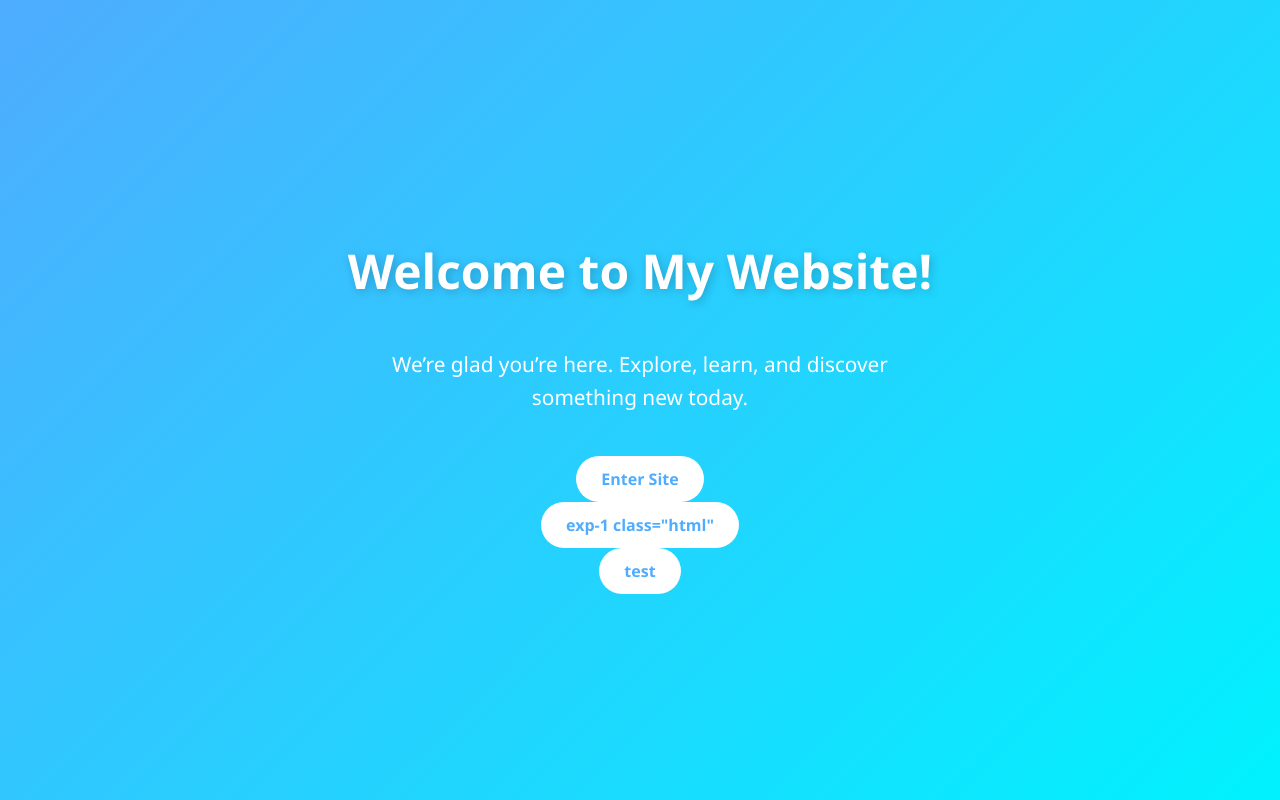
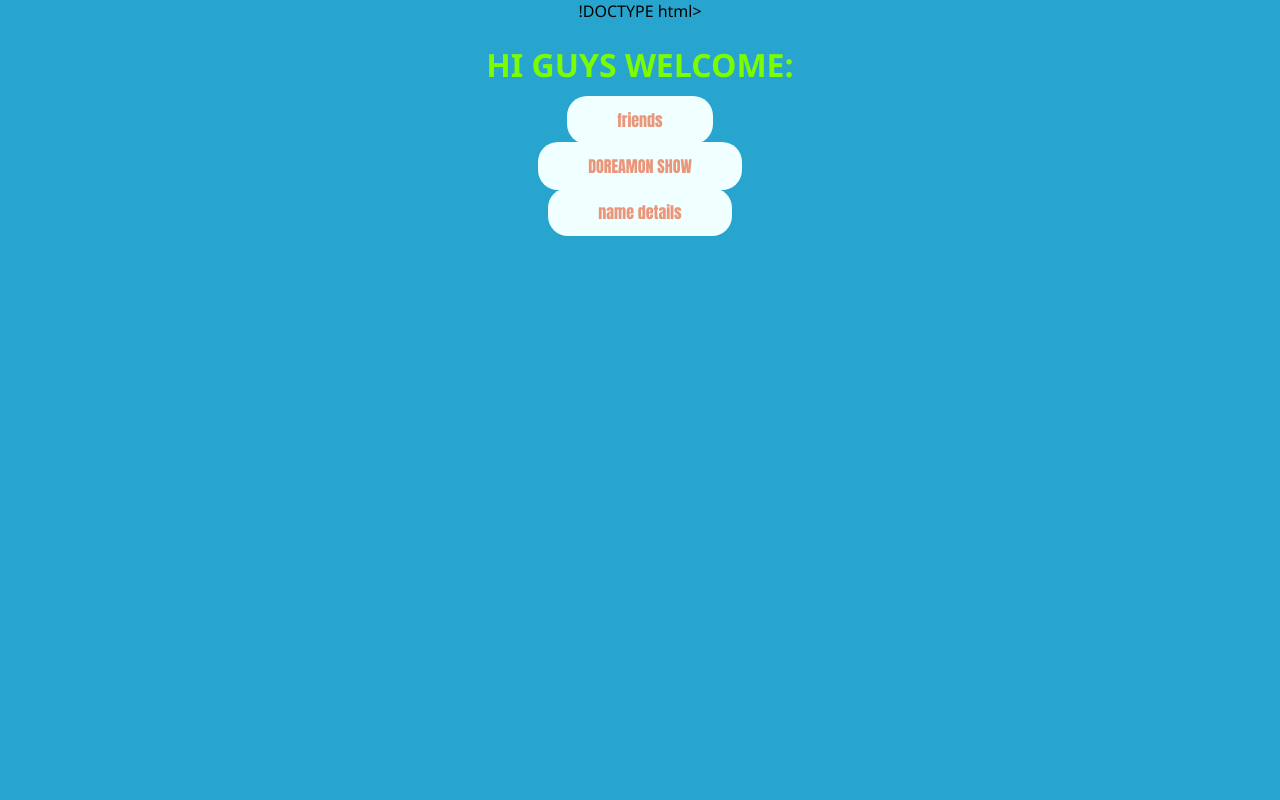
Before and after one commit to Harsha4577-sys/My-project1, a plain HTML site: page index.html in a window 1280 px wide. Drawn offline with Linux system fonts and the light colour scheme.

Commit message:
first commit

```diff
--- a/index.html
+++ b/index.html
@@ -1,60 +1,47 @@
-    <!DOCTYPE html>
+!DOCTYPE html>
 <html lang="en">
 <head>
-        <meta charset="UTF-8">
-        <meta name="viewport" content="width=device-width, initial-scale=1.0">
-        <title>Welcome</title>
+
+    <title>https://grace.com</title>
+</head>
 <style>
-            body {
+    body{
+        background-color: rgb(40, 165, 207);
+        align-items: center;
+        text-align: center;
         margin: 0;
-                padding: 0;
-                font-family: "Segoe UI", Tahoma, Geneva, Verdana, sans-serif;
-                background: linear-gradient(135deg, #4facfe, #00f2fe);
-                color: #fff;
-                height: 100vh;
-                display: flex;
-                justify-content: center;
-                align-items: center;
-                flex-direction: column;
-                text-align: center;
+        font-family:'Segoe UI', Tahoma, Geneva, Verdana, sans-serif ;
+
+    }
+    .apple{ background-color:azure;
+        border-radius: 20px;
+        text-decoration:none;
+        padding: 12px 50px;
+        color: darksalmon;
+        font-family:Impact, Haettenschweiler, 'Arial Narrow Bold', sans-serif;
+
+
+    }
+    .apple :active{
+        color: darksalmon;
     }
 
-            h1 {
-                font-size: 3em;
-                margin-bottom: 0.5em;
-                text-shadow: 2px 2px 10px rgba(0, 0, 0, 0.2);
+.apple:hover{
+    background-color: brown;
 }
 
-            p {
-                font-size: 1.3em;
-                max-width: 600px;
-                margin-bottom: 2em;
-                line-height: 1.6;
-            }
-
-            a.button {
-                background-color: #fff;
-                color: #4facfe;
-                text-decoration: none;
-                padding: 12px 25px;
-                border-radius: 25px;
-                font-weight: bold;
-                transition: all 0.3s ease;
-            }
-
-            a.button:hover {
-                background-color: #4facfe;
-                color: #fff;
-                box-shadow: 0 4px 15px rgba(0, 0, 0, 0.2);
+    .ball{
+        align-items: center;
     }
 </style>
-    </head>
 <body>
-        <h1>Welcome to My Website!</h1>
-        <p>We’re glad you’re here. Explore, learn, and discover something new today.</p>
-        <a href="home.html" class="button">Enter Site</a>
-        <a href ="Exp-1.html" class="button">exp-1 class="html"</a>
-        <a href ="Test2.html" class="button">test</a>
+    <div class="ball">
 
+    <h1 style="color:lawngreen;">HI GUYS WELCOME:</h1>
+    <p></p>
+ <a href="tabel demo.html" class="apple" target ="_blank">friends</a> <br> <br>
+  <a href="EVENTS.html"class= "apple" target="_blank"> DOREAMON SHOW</a><br> <br>
+  <a href="NAME DETAILS.html"class="apple" target="blank"> name details</a><br> <br><br>
+  </div>
 </body>
 </html>
```
Also changed, not shown: hi.html (added, +18 -0 lines), loginpage.html (added, +68 -0 lines), welcomepage.html (+7 -2 lines). Lines whose indentation alone changed are shown as unchanged.
